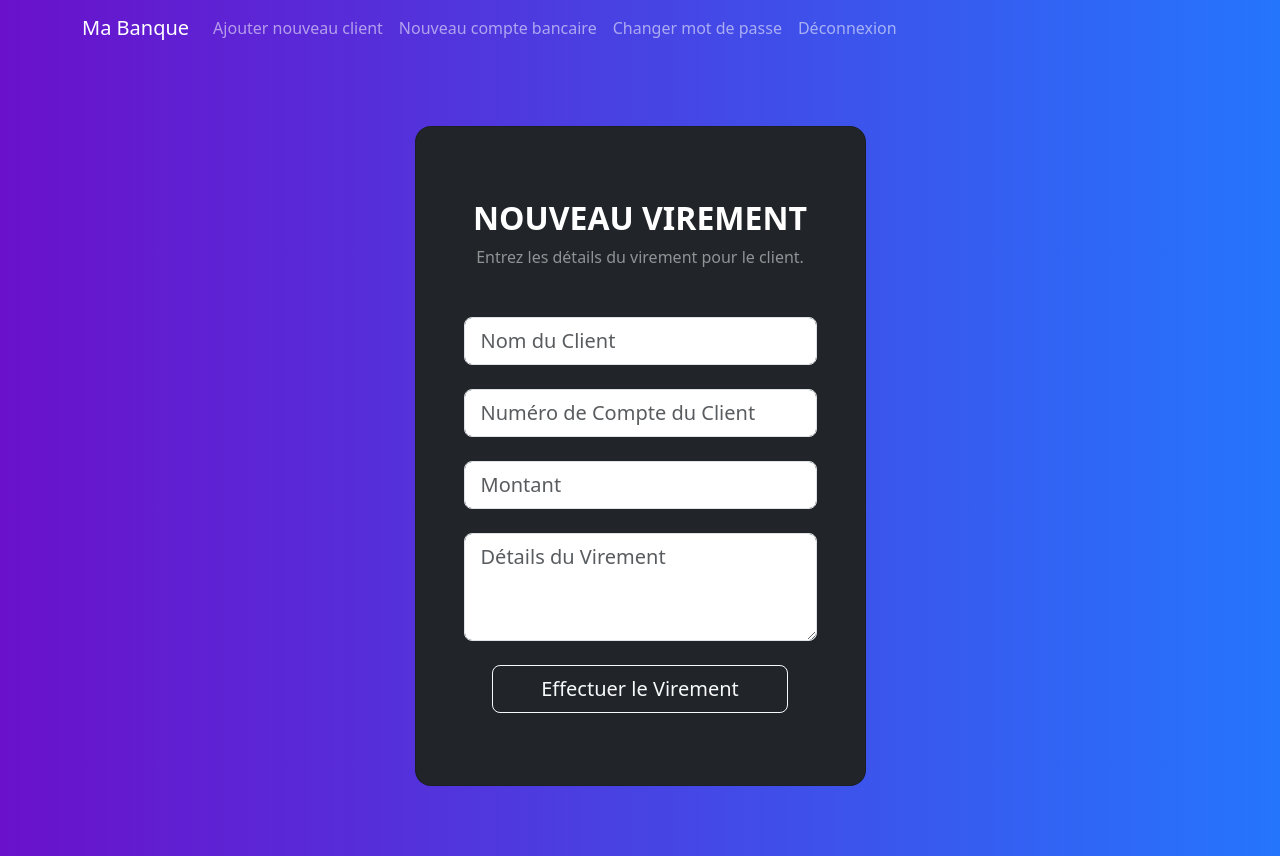
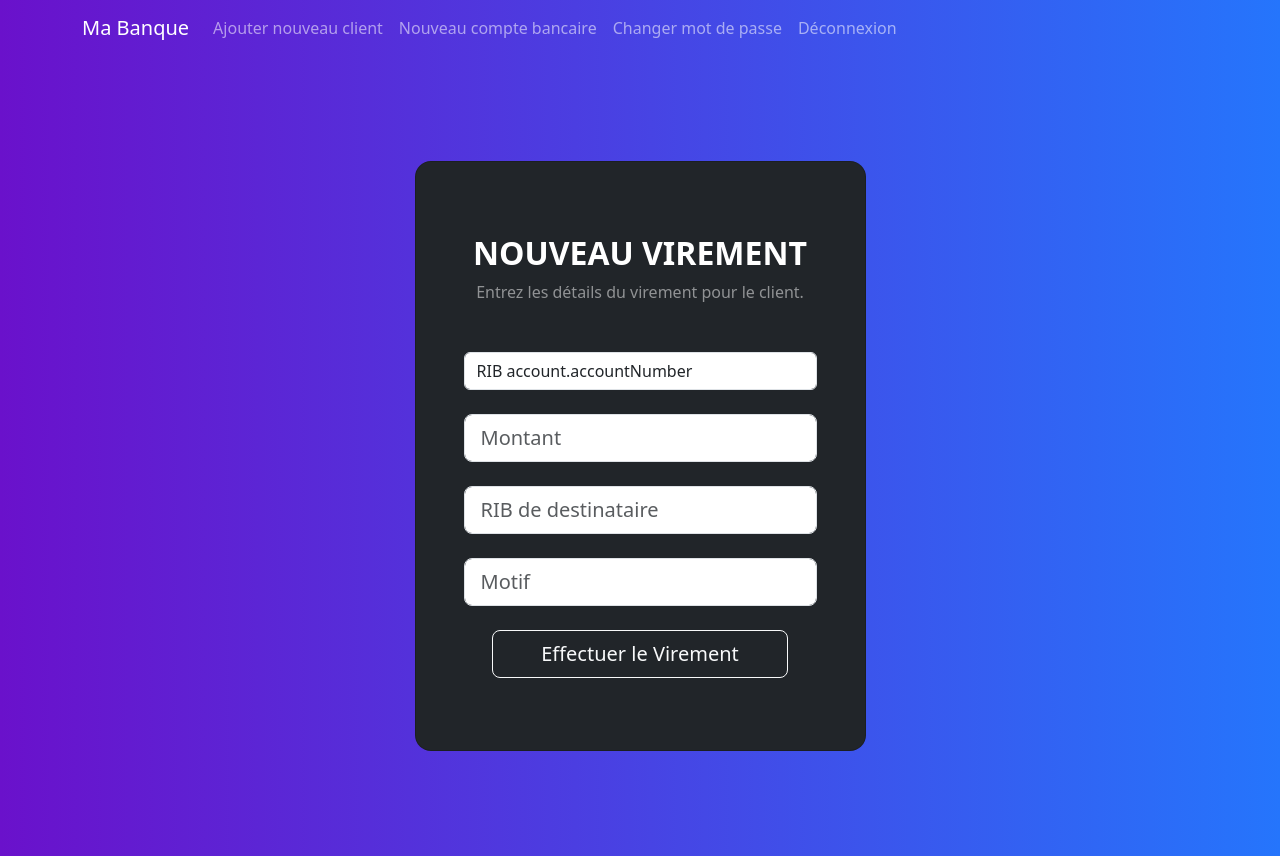
Before and after one commit to khalilfarouqi/Bank-Front, an Angular app in the folder Bank-service-front/: page /newPayment in a window 1280 px wide. Built offline with nearby package versions, Linux system fonts and the light colour scheme.

Commit message:
Change UX to be easy to use app

```diff
--- a/Bank-service-front/src/app/new-payment/new-payment.component.html
+++ b/Bank-service-front/src/app/new-payment/new-payment.component.html
@@ -11,16 +11,18 @@
                   <p class="text-white-50 mb-5 text-center">Entrez les détails du virement pour le client.</p>
 
                   <div class="form-outline form-white mb-4">
-                    <input type="text" formControlName="clientName" class="form-control form-control-lg" placeholder="Nom du Client" />
-                  </div>
-                  <div class="form-outline form-white mb-4">
-                    <input type="number" formControlName="clientAccountNumber" class="form-control form-control-lg" placeholder="Numéro de Compte du Client" />
+                    <select id="accountSelector" class="form-control mb-4">
+                      <option>RIB account.accountNumber</option>
+                    </select>
                   </div>
                   <div class="form-outline form-white mb-4">
                     <input type="number" formControlName="amount" class="form-control form-control-lg" placeholder="Montant" />
                   </div>
                   <div class="form-outline form-white mb-4">
-                    <textarea formControlName="transferDetails" class="form-control form-control-lg" placeholder="Détails du Virement" rows="3"></textarea>
+                    <input type="number" formControlName="clientAccountNumber" class="form-control form-control-lg" placeholder="RIB de destinataire" />
+                  </div>
+                  <div class="form-outline form-white mb-4">
+                    <input type="text" formControlName="clientAccountNumber" class="form-control form-control-lg" placeholder="Motif" />
                   </div>
 
                   <div class="text-center">
```
